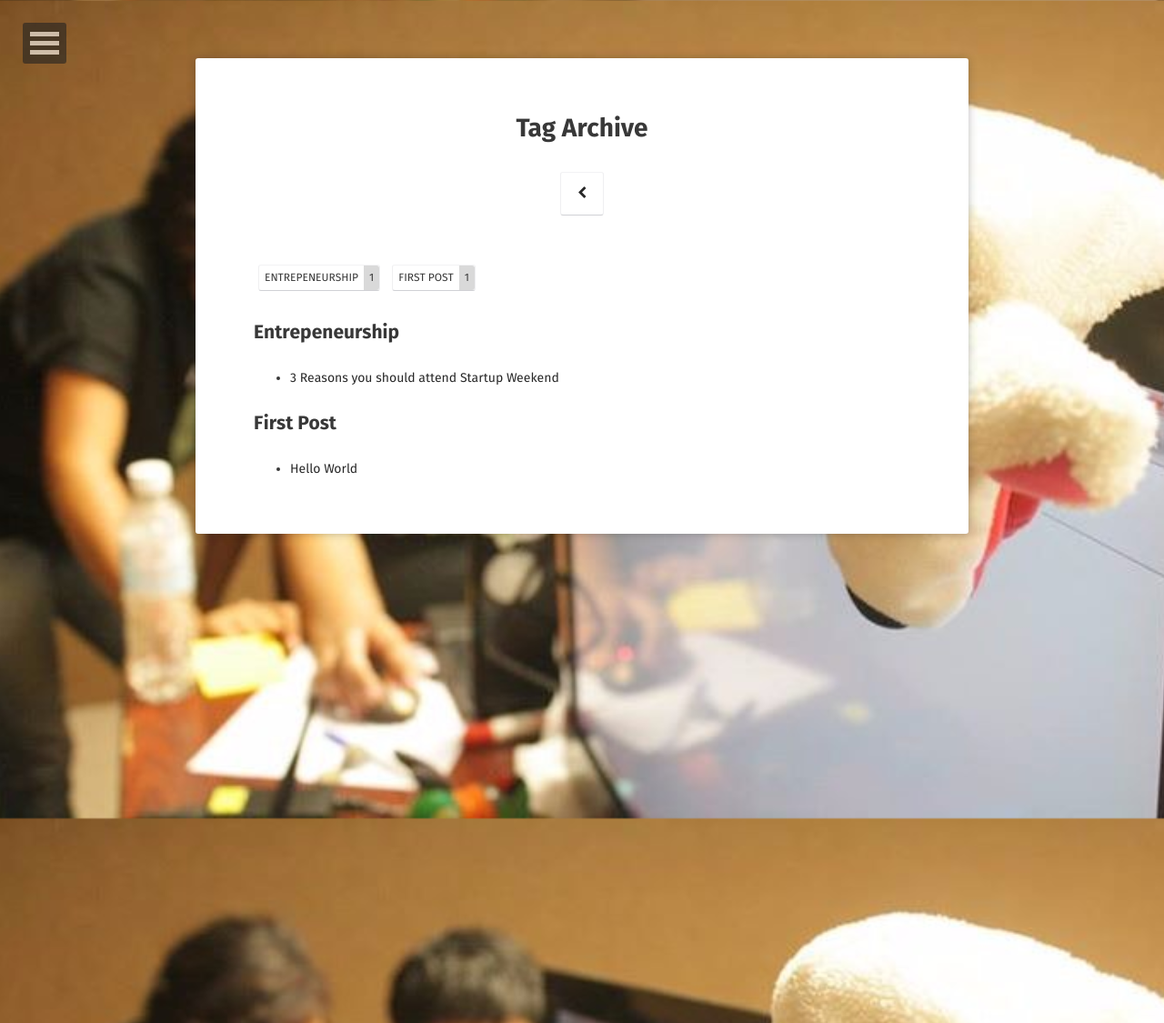
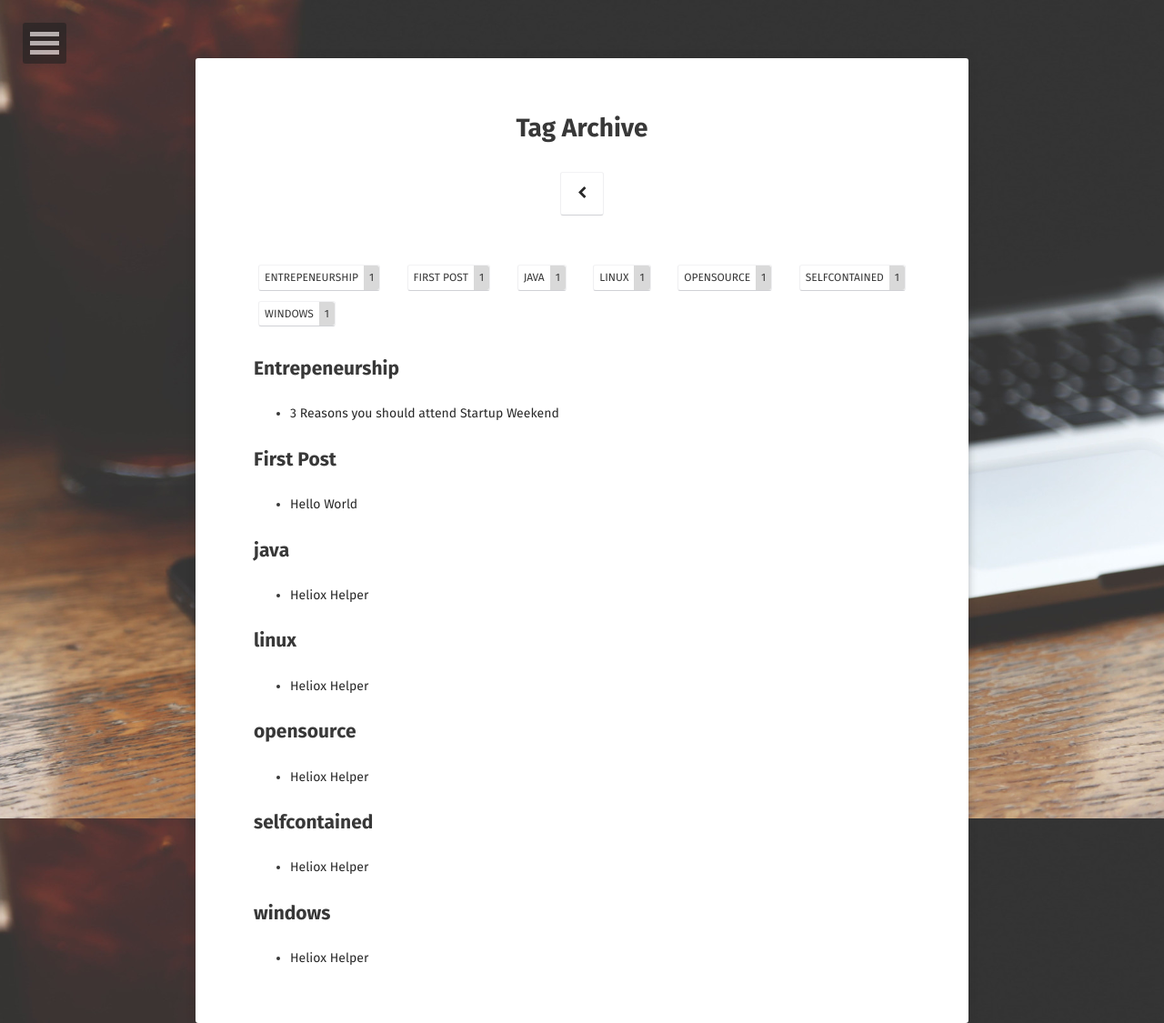
Before and after one commit to marianagh/marianagh.github.io, a Jekyll site: the page built from tags/index.html, in a window 1280 px wide. Shown: the whole page at 91% size. Built offline with Jekyll 4.4.1, drawn with Linux system fonts in a browser that asks for light colours; some web fonts are replaced; part of the change alters nothing that is shown.

Commit message:
Change background and add project page.

```diff
--- a/_config.yml
+++ b/_config.yml
@@ -1,5 +1,5 @@
 ---
-background: assets/img/hackathon-2.jpg
+background: assets/img/placeholder-big.jpg
 bio: "Software Developer & Blogger"
 description: "A blog to document my journey as a developer."
 disqus_shortname: marianagh
--- /dev/null
+++ b/_posts/2017-19-18-heliox.md
@@ -0,0 +1,44 @@
+---
+layout: post
+title:  "Heliox Helper"
+date:   2016-04-06
+excerpt: "An accesibility tool in 5 different native languages."
+project: true
+tag:
+- opensource
+- java
+- selfcontained
+- windows
+- linux
+comments: true
+---
+
+![Heliox Project](http://proyectoheliox.org/wp-content/uploads/2016/11/Screenshot-26.png)
+
+<center><b>Heliox Helper</b> is an accesibility tool in five different native languages.</center>
+
+ This project was developed to help people from native communities to improve their computer skills.
+ This app is part of the operative system Heliox OS.
+
+
+## Installation
+* Download the version you need.
+* Let the installer do the magic.
+* Enjoy!
+
+That's all.
+
+## Preview
+
+{% capture images %}
+	http://proyectoheliox.org/wp-content/uploads/2016/11/Screenshot-25.png
+    http://proyectoheliox.org/wp-content/uploads/2016/11/Screenshot-261.png
+    http://proyectoheliox.org/wp-content/uploads/2016/11/Screenshot-19.png
+{% endcapture %}
+{% include gallery images=images caption="Screenshots of Heliox Helper" cols=3 %}
+
+
+## Questions?
+Did you find a bug? Open an issue on the repo for this  [project](https://github.com/ProyectoHeliox/HelioxHelperDock).
+
+---
```
